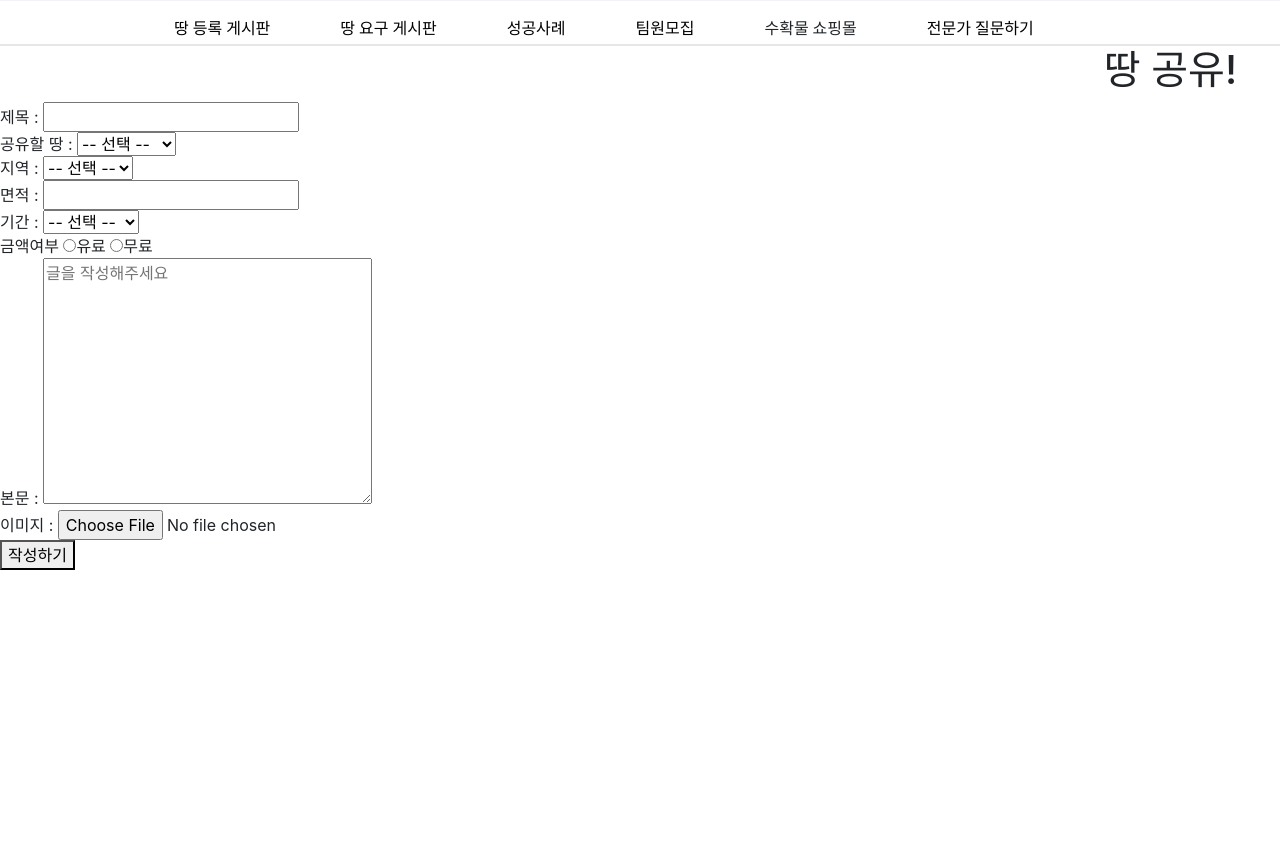
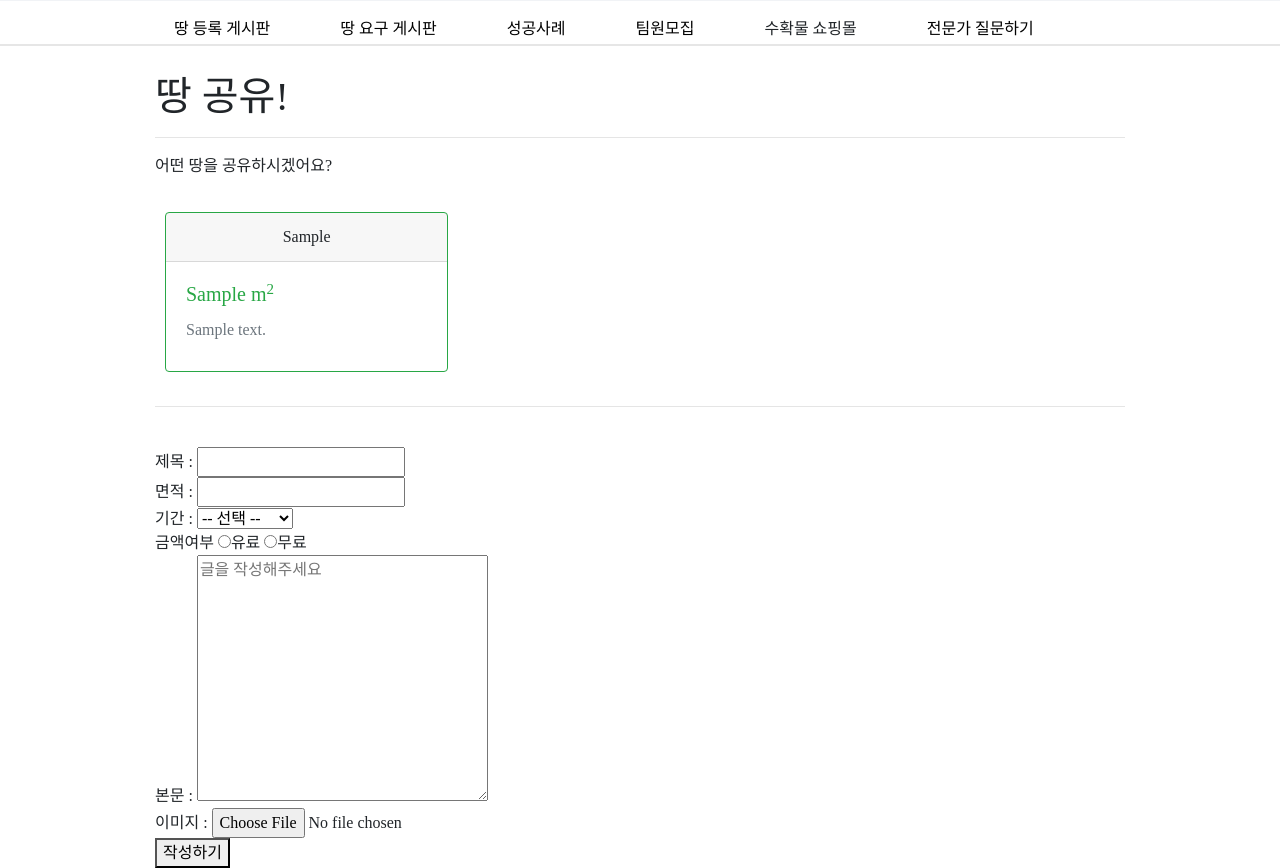
Before and after one commit to labiss96/Farm_Sharing_Project, a Django app: page /landBoard/sharing/new in a window 1280 px wide. Shown: the part 56-924 px from the top of the page. Before the commit the page ends 626 px from the top, so only its background shows below. Run offline with Django 3.2, Linux system fonts and the light colour scheme; a user stored in the database is signed in; tables that the repository leaves empty hold one stand-in row (values such as "Sample post"); some libraries are stand-ins or nearby versions; some web fonts are replaced.

```diff
--- a/farmsharing_project/accounts/models.py
+++ b/farmsharing_project/accounts/models.py
@@ -7,8 +7,8 @@ from django_fields import DefaultStaticImageField
 class Profile(AbstractUser):
     nickname = models.CharField(max_length = 200, null=True)#  - nickname
     sns_id = models.CharField(max_length = 200, null =True)#   - SNS_ID
-    introduce = models.TextField(null=True)#   - 자기소개란
-    score = models.IntegerField(null = True)#   - score
+    introduce = models.TextField(null=True) # - 자기소개란
+    score = models.IntegerField(null = True) # - score
     profile_img = DefaultStaticImageField(upload_to='profile_img/', blank=True, default_image_path='images/default_profile_img.png')
 
     def __str__(self):
@@ -22,6 +22,7 @@ class Comment(models.Model):
 
 class Land(models.Model): #땅
     region = models.CharField(max_length=200,null=True) #지역
+    address = models.CharField(max_length=250, null=True) #주소
     land_area = models.CharField(max_length=100,null=True) #면적
     land_condition = models.CharField(max_length=200,null=True) #땅상태
     owner_user = models.ForeignKey(Profile, on_delete=models.CASCADE, null=True, related_name='user_land')
--- a/farmsharing_project/accounts/templates/land_edit.html
+++ b/farmsharing_project/accounts/templates/land_edit.html
@@ -9,6 +9,8 @@
         <br>
         지역 : <input name="region" type="text" value="{{land_info.region}}">
         <br>
+        주소 : <input name="address" type="text" value="{{land_info.address}}">
+        <br>
         땅 면적 : <input name="land_area" type="text" value="{{land_info.land_area}}">
         <br>
         땅 상태 : <input name="land_condition" type="text" value="{{land_info.land_condition}}">
--- a/farmsharing_project/accounts/views.py
+++ b/farmsharing_project/accounts/views.py
@@ -67,12 +67,14 @@ def mypage(request, profile_name):
     return render(request,'mypage.html',{'mypage_info':mypage_info, 'my_lands':my_lands, 'sharing_posts':sharing_posts, 'request_posts':request_posts,'shared_lands':shared_lands,'shared_lands_people':shared_lands_people,'applied_lands':applied_lands})
 
 def land_new(request):
-    return render(request, 'land_new.html')
+    region_list = Region.objects.all()
+    return render(request, 'land_new.html', {"region_list":region_list})
 
 def land_create(request):
     profile = request.user
     land = Land()
     land.region = request.POST.get('region')
+    land.address = request.POST.get('address')
     land.land_area = request.POST.get('land_area')
     land.land_condition = request.POST.get('land_condition')
     land.owner_user = request.user
@@ -86,6 +88,7 @@ def land_edit(request, land_id):
 def land_update(request, land_id):
     land_info = Land.objects.get(id = land_id)
     land_info.region = request.POST.get('region')
+    land_info.address = request.POST.get('address')
     land_info.land_area = request.POST.get('land_area')
     land_info.land_condition = request.POST.get('land_condition')
     land_info.owner_user = request.user
--- a/farmsharing_project/landBoard/templates/sharingboard_detail.html
+++ b/farmsharing_project/landBoard/templates/sharingboard_detail.html
@@ -5,6 +5,7 @@
    <h1>제목 : {{sb.title}}</h1></a>
    <h5>작성자 : {{sb.writer}}</h5>
    <h5>지역 : {{sb.region}}</h5>
+   <h5>주소 : {{sb.choice_land.address}}</h5>
    <h5>면적 : {{sb.land_area}}</h5>
    <h5>기간 : {{sb.sharing_term}}</h5>
    <h5>금액 : {{sb.amount}}</h5>
--- a/farmsharing_project/landBoard/templates/sharingboard_new.html
+++ b/farmsharing_project/landBoard/templates/sharingboard_new.html
@@ -4,23 +4,50 @@
 
 {% load static %}
 {% load staticfiles %}
+<div class="container">
+
     <h1>땅 공유!</h1>
 
-<form action="{%url 'sb_create' %}" method="POST">
+    <form action="{%url 'sb_create' %}" method="POST" enctype="multipart/form-data">
         {% csrf_token %}
+        <hr>
+        어떤 땅을 공유하시겠어요? <br> <br>
+        <div class="row">
+                {%for land in user_lands%}
+                <div class="col-md-4 col-lg-4 col-sm-4">
+                        <label>
+                          <input type="radio" name="choice_land" class="card-input-element" value="{{land.id}}"/>
+                            <div class="card border-success card-input" style="height: 10rem;">
+                              <div class="card-header" style="text-align: center;">{{land.region}}</div>
+                              <div class="card-body">
+                                    <h5 class="card-title text-success " >{{land.land_area}} m<sup>2</sup></h5>
+                                    <p class="card-text text-secondary ">{{land.address}}</p>
+                              </div>
+                            </div>
+                        </label>
+                      </div>
+                <!-- <input type="radio" id="" name="choice_land" value={{land.id}}>
+                <div class="card border-success mb-3" style="width: 13rem; max-height: 12rem;">
+                    <div class="card-header" style="text-align: center;">{{land.region}}</div>
+                    <div class="card-body">
+                    <h5 class="card-title text-success ">{{land.land_area}} m<sup>2</sup></h5>
+                    <p class="card-text text-secondary ">{{land.address}}</p>
+                    </div>
+                </div> -->
+                {% endfor %}
+        </div>
+        <hr>
+
+
+        <br>
+
         제목 : <input type="text" name = 'title' required="required"><br>
-    공유할 땅 : <select name='user_land' required="required">
-                    <option value="" selected>-- 선택 --</option>
-                    {%for land in user_lands%}
-                    <option value="{{land.id}}">{{land.region}} / {{i.land_area}} / {{i.land_condition}}</option>
-                    {% endfor %}
-                </select><br>
-    지역 : <select name='region' required="required">
+        <!-- 지역 : <select name='region' required="required">
                     <option value='' selected>-- 선택 --</option>
                     {%for i in regionM%}
                     <option value='{{i}}'>{{i}}</option>
                     {%endfor%}
-            </select><br>
+                </select><br>        -->
         면적 : <input type="number" name = 'land_area' required="required"><br>
         기간 : <select name = 'sharing_term' required="required">
                     <option value='' selected>-- 선택 --</option>
@@ -41,5 +68,30 @@
         <button type="submit">작성하기</button>
     </form>
 
+</div>
+
+
+<style>
+label {
+    width: 100%;
+}
+
+.card-input-element {
+    display: none;
+}
+
+.card-input {
+    margin: 10px;
+    padding: 00px;
+}
+
+.card-input:hover {
+    cursor: pointer;
+}
+
+.card-input-element:checked + .card-input {
+     box-shadow: 0 0 1px 1px #2ecc71;
+ }
+</style>
 
 {% endblock %}
--- a/farmsharing_project/landBoard/views.py
+++ b/farmsharing_project/landBoard/views.py
@@ -50,12 +50,12 @@ def SharingBoardNew(request):
 
 def SharingBoardCreate(request):
 
-    land_id = request.POST['user_land']
+    land_id = request.POST['choice_land']
     land = Land.objects.get(id = land_id)
 
     new_sb = SharingBoard()
     new_sb.title = request.POST['title']
-    new_sb.region = request.POST['region']
+    new_sb.region = land.region
     new_sb.land_area = request.POST['land_area']
     new_sb.sharing_term = request.POST['sharing_term']
     new_sb.is_free = request.POST['is_free']
```
Also changed, not shown: farmsharing_project/accounts/templates/land_new.html (+11 -2 lines), farmsharing_project/accounts/templates/mypage.html (+3 -4 lines), farmsharing_project/accounts/migrations/0002_land_address.py (added). Lines whose indentation alone changed are shown as unchanged.
